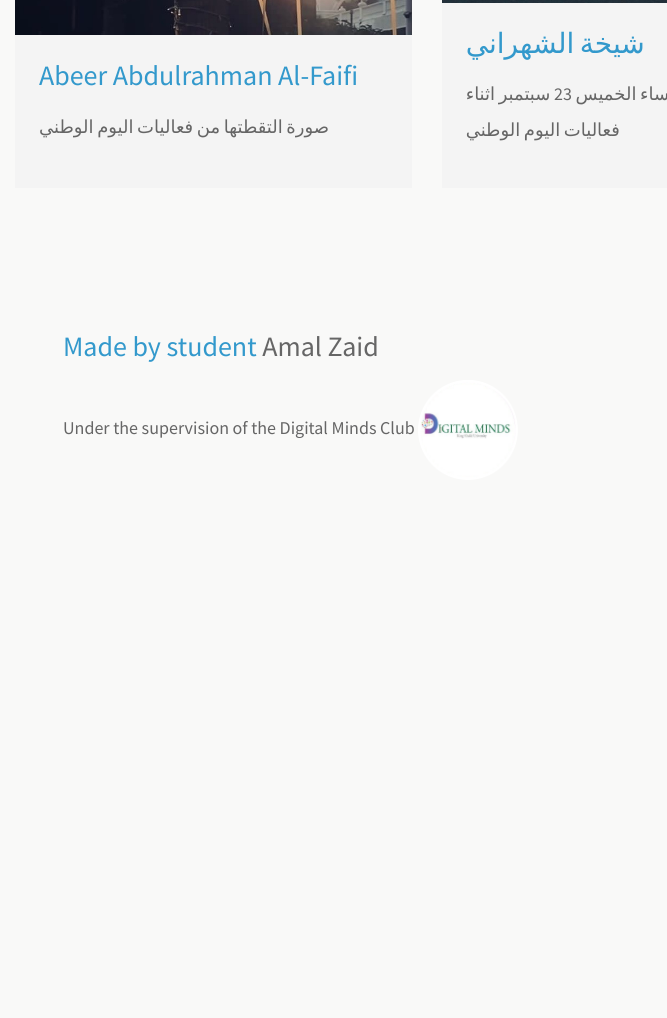
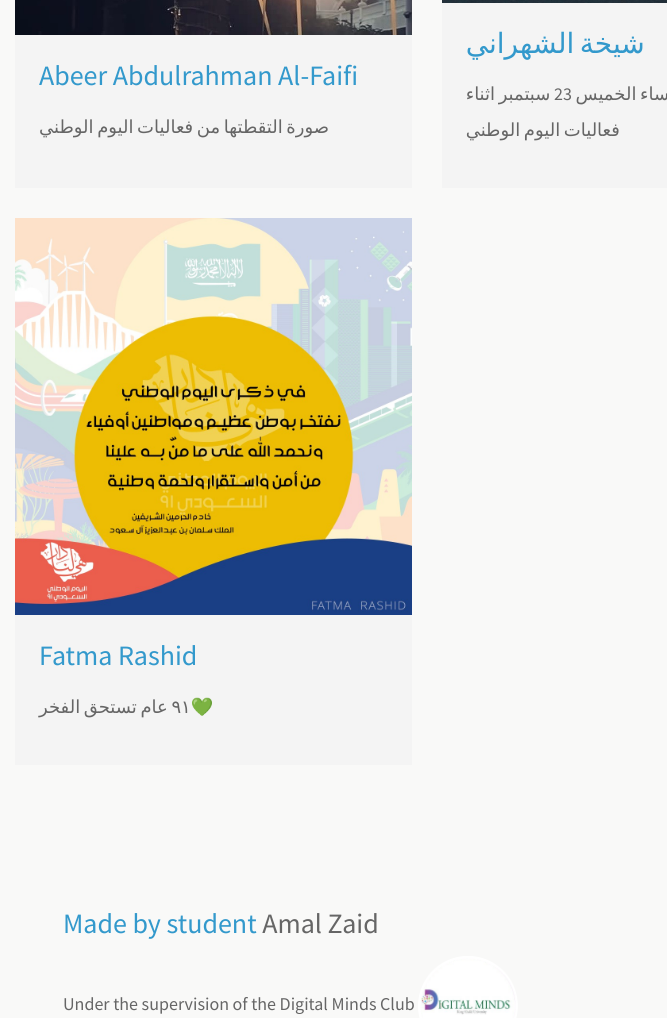
Before and after one commit to Amal2436/SaudiNationalDay, a plain HTML site: page index.html in a window 1280 px wide. Shown: the part 2434-3452 px from the top of the page, without its empty margins (0-667 px from the left). Before the commit the page ends 3069 px from the top, so only its background shows below. Drawn offline with Linux system fonts and the light colour scheme.

Commit message:
new pro8

```diff
--- a/index.html
+++ b/index.html
@@ -163,6 +163,16 @@
                             <p class="tm-catalog-item-text"> تصميمي البسيط لليوم الوطني </p>
                         </div>
                     </div>
+                    <div class="col-lg-4 col-md-6 col-sm-12 tm-catalog-item">
+                        <div class="position-relative tm-thumbnail-container">
+                            <img src="img/fat.jpeg" alt="Image" class="img-fluid tm-catalog-item-img">
+
+                        </div>
+                        <div class="p-4 tm-bg-gray tm-catalog-item-description">
+                            <h3 class="tm-text-primary mb-3 tm-catalog-item-title">Fatma Rashid</h3>
+                            <p class="tm-catalog-item-text">٩١ عام تستحق الفخر💚</p>
+                        </div>
+                    </div>
                 </div>
 
 
```
Also changed, not shown: img/fat.jpeg (added).
